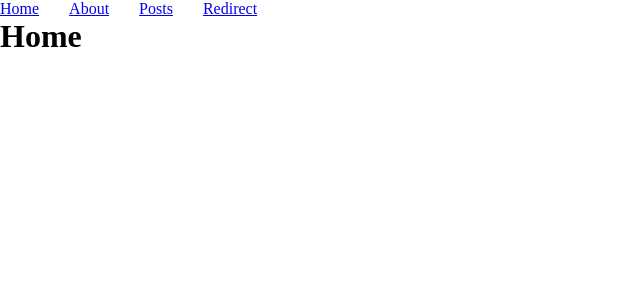
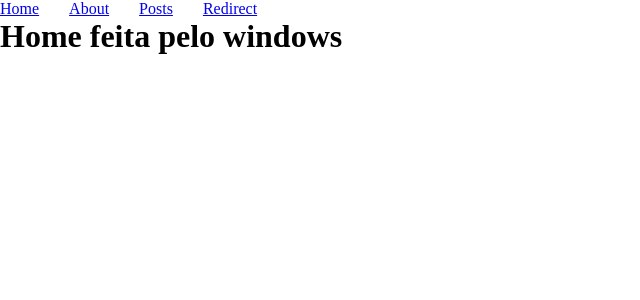
Before and after one commit to jotasoftware/react-router-dom, a React (Vite) app: page / in a window 1280 px wide. Shown: the top 300 px of the page, without its empty margins (0-640 px from the left). Built offline with nearby package versions, Linux system fonts and the light colour scheme.

Commit message:
feito pelo windows

```diff
--- a/src/components/Home/index.tsx
+++ b/src/components/Home/index.tsx
@@ -1,5 +1,5 @@
 import './style.css';
 
 export const Home = () => {
-    return <h1>Home</h1>
+    return <h1>Home feita pelo windows</h1>
 }
```
